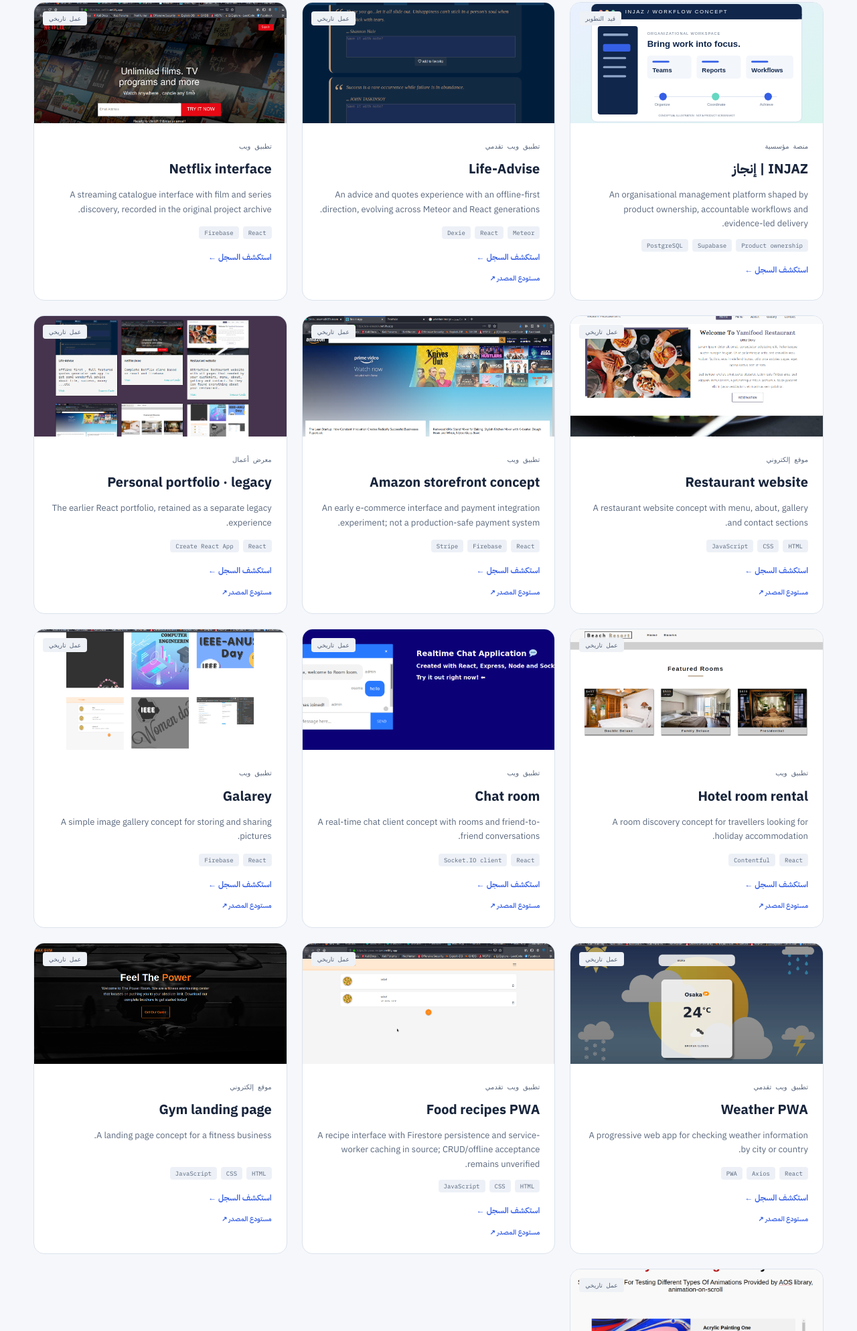
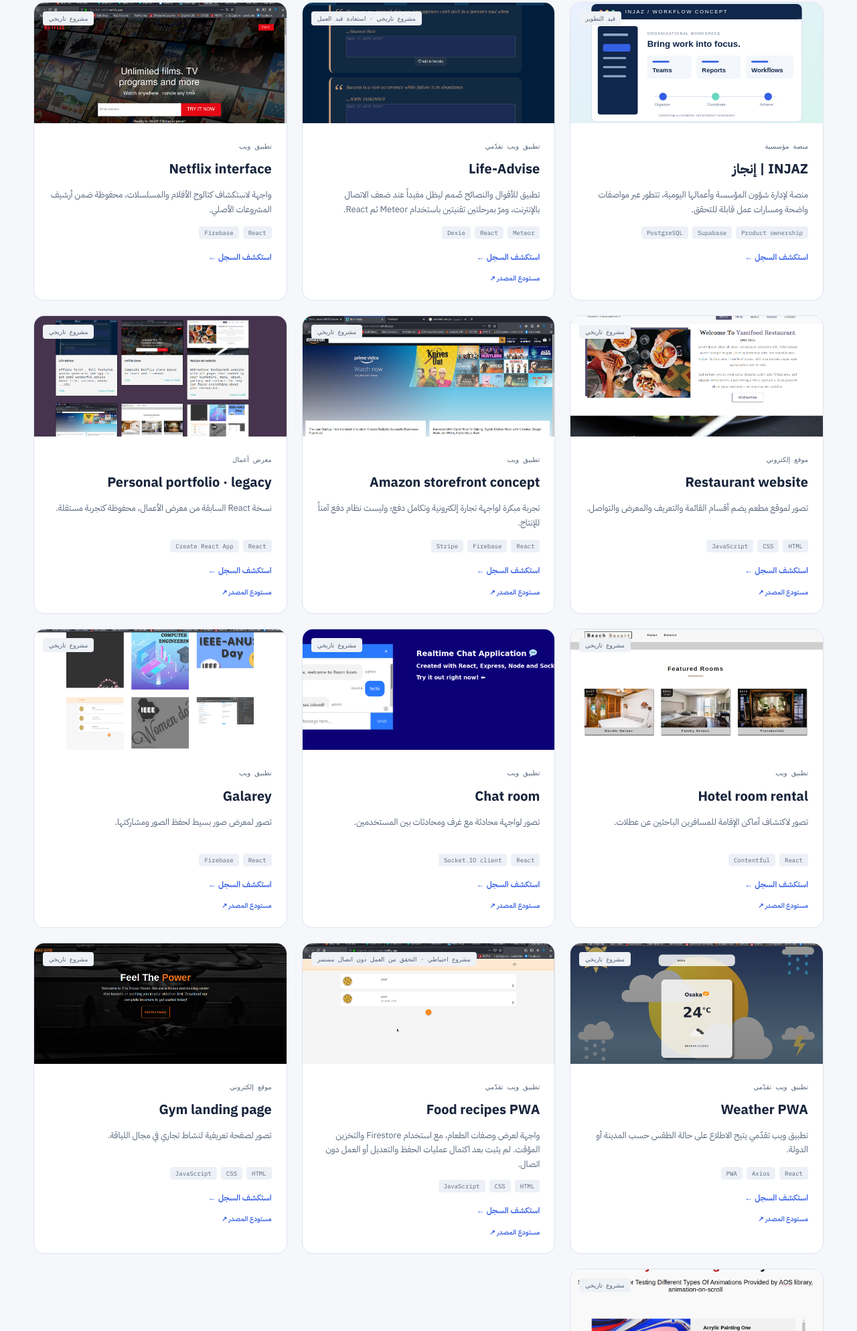
Before and after one commit to osama865/portfolio-react, an Astro site in the folder astro/: page /ar/projects in a window 1280 px wide. Shown: the part 812-2800 px from the top of the page at 67% size. Built offline with nearby package versions, Linux system fonts and the light colour scheme; Astro itself is replaced by a stand-in of ours.

Commit message:
fix: polish Arabic archive editorial copy

```diff
--- a/astro/src/pages/ar/[...slug].astro
+++ b/astro/src/pages/ar/[...slug].astro
@@ -19,7 +19,7 @@ const writingSlug=slug.startsWith("writing/")?slug.split("/")[1]:null;
 const writingItem=writingSlug?writing.find(w=>w.slug===writingSlug):null;
 const isWritingDetail=!!writingItem;
 const categories=[...new Set(projects.map(p=>p.category))];
-const categoryNames:Record<string,string>={"Business platform":"منصة مؤسسية","Progressive web app":"تطبيق ويب تقدمي","Web application":"تطبيق ويب","Website":"موقع إلكتروني","Portfolio":"معرض أعمال","Experiment":"تجربة"};
+const categoryNames:Record<string,string>={"Business platform":"منصة مؤسسية","Progressive web app":"تطبيق ويب تقدّمي","Web application":"تطبيق ويب","Website":"موقع إلكتروني","Portfolio":"معرض أعمال","Experiment":"تجربة"};
 const writingTitles:Record<string,string>={
 "choose-node-framework":"كيف تختار إطار العمل المناسب لتطبيق Node.js القادم؟","node-caching-redis":"موضوعات متقدمة في Node.js: التخزين المؤقت","docker-brief-introduction":"Docker: مقدمة موجزة","life-advise-side-project":"مشروع جانبي: تطبيق Life-Advise","javascript-arrays-iterators":"سلسلة JavaScript 101: المصفوفات وطرقها والمكررات","javascript-scopes-execution-context":"سلسلة JavaScript 101: النطاق وسياق التنفيذ","javascript-functions":"سلسلة JavaScript 101: الدوال","javascript-variables-constants":"سلسلة JavaScript 101: المتغيرات والثوابت والكلمة let","javascript-loops":"سلسلة JavaScript 101: الحلقات التكرارية","free-javascript-resources":"مجموعة مصادر مجانية لتعلم JavaScript وتطوير الويب","conditional-loops-practice":"تدريبات على الشروط والحلقات في JavaScript","javascript-console-time":"ما هي console.time() في JavaScript؟","javascript-conditionals":"سلسلة JavaScript 101: الجمل الشرطية","javascript-syntax-variables-datatypes":"سلسلة JavaScript 101: الصياغة والمتغيرات وأنواع البيانات","javascript-introduction":"سلسلة JavaScript 101: مقدمة","document-designmode":"ما خاصية Document.designMode؟","what-to-write-about":"عمّ أكتب؟"};
 const writingSummaries:Record<string,string>={
@@ -42,10 +42,10 @@ const writingSummaries:Record<string,string>={
 "what-to-write-about":"تدوينة تأملية قصيرة حول سؤال: عمّ يمكن أن نكتب؟"
 };
 const writingCategoryNames:Record<string,string>={"Engineering notes":"ملاحظات هندسية","JavaScript notes":"ملاحظات JavaScript","Project notes":"ملاحظات مشروعات","Personal note":"تأملات شخصية","Learning notes":"ملاحظات تعلم"};
-const projectNames:Record<string,string>={"injaz":"إنجاز","life-advise":"Life-Advise","netflix-clone":"واجهة Netflix","restaurant-website":"موقع مطعم","amazon-clone":"تصور متجر Amazon","portfolio-legacy":"معرض الأعمال السابق","hotel-room-rental":"تأجير غرف فندقية","chat-room":"غرفة محادثة","galarey":"Galarey","weather-pwa":"تطبيق الطقس","food-recipes-pwa":"تطبيق وصفات الطعام","gym-landing-page":"صفحة نادي رياضي","aos-testing":"تجارب رسوم AOS"};
+const projectNames:Record<string,string>={"injaz":"إنجاز","life-advise":"Life-Advise","netflix-clone":"واجهة Netflix","restaurant-website":"موقع مطعم","amazon-clone":"تصور متجر Amazon","portfolio-legacy":"معرض الأعمال السابق","hotel-room-rental":"استكشاف أماكن الإقامة","chat-room":"غرفة محادثة","galarey":"Galarey","weather-pwa":"تطبيق الطقس","food-recipes-pwa":"تطبيق وصفات الطعام","gym-landing-page":"صفحة نادي رياضي","aos-testing":"تجارب رسوم AOS"};
 const projectDescriptions:Record<string,string>={
-"injaz":"منصة لإدارة وتنظيم المؤسسات، تتشكل عبر ملكية المنتج ومسارات عمل واضحة وتسليم يستند إلى الأدلة.",
-"life-advise":"تجربة للأقوال والنصائح باتجاه يراعي العمل دون اتصال، تطورت عبر جيلي Meteor وReact.",
+"injaz":"منصة لإدارة شؤون المؤسسة وأعمالها اليومية، تتطور عبر مواصفات واضحة ومسارات عمل قابلة للتحقق.",
+"life-advise":"تطبيق للأقوال والنصائح صُمم ليظل مفيداً عند ضعف الاتصال بالإنترنت، ومرّ بمرحلتين تقنيتين باستخدام Meteor ثم React.",
 "netflix-clone":"واجهة لاستكشاف كتالوج الأفلام والمسلسلات، محفوظة ضمن أرشيف المشروعات الأصلي.",
 "restaurant-website":"تصور لموقع مطعم يضم أقسام القائمة والتعريف والمعرض والتواصل.",
 "amazon-clone":"تجربة مبكرة لواجهة تجارة إلكترونية وتكامل دفع؛ وليست نظام دفع آمناً للإنتاج.",
@@ -53,8 +53,8 @@ const projectDescriptions:Record<string,string>={
 "hotel-room-rental":"تصور لاكتشاف أماكن الإقامة للمسافرين الباحثين عن عطلات.",
 "chat-room":"تصور لواجهة محادثة مع غرف ومحادثات بين المستخدمين.",
 "galarey":"تصور لمعرض صور بسيط لحفظ الصور ومشاركتها.",
-"weather-pwa":"تطبيق ويب تقدمي للاستعلام عن الطقس حسب المدينة أو الدولة.",
-"food-recipes-pwa":"واجهة وصفات مع حفظ عبر Firestore وتخزين مؤقت؛ لم يثبت بعد اكتمال عمليات البيانات أو العمل دون اتصال.",
+"weather-pwa":"تطبيق ويب تقدّمي يتيح الاطلاع على حالة الطقس حسب المدينة أو الدولة.",
+"food-recipes-pwa":"واجهة لعرض وصفات الطعام، مع استخدام Firestore والتخزين المؤقت. لم يثبت بعد اكتمال عمليات الحفظ والتعديل أو العمل دون اتصال.",
 "gym-landing-page":"تصور لصفحة تعريفية لنشاط تجاري في مجال اللياقة.",
 "aos-testing":"موقع صغير لاستكشاف رسوم الحركة عند التمرير باستخدام مكتبة AOS."
 };
@@ -63,7 +63,7 @@ const projectDescriptions:Record<string,string>={
 <section class="page-hero"><div class="container"><small class="eyebrow">أعمال مختارة / أرشيف المشروعات</small><h1>مجموعة من الأشياء التي <em>بنيتها.</em></h1><p>مشروعات بمراحل مختلفة، ودروس بقيت معها. الروابط التاريخية مراجع للمشروعات وليست دليلاً على استمرار تشغيلها.</p><div class="case-meta"><span>{projects.length} مشروعاً</span><span>ويب · منتجات · تجارب</span></div></div></section>
 <section class="section"><div class="container"><div class="archive-note"><b>دراستا الحالة المختارتان</b><p>إنجاز وLife-Advise يحصلان على المعالجة التفصيلية. يبقى الموضع الثالث للعرض المختار فارغاً عمداً، مع الاحتفاظ بسجلات المشروعات الثلاثة عشر في الأرشيف.</p><p><a href="/ar/projects/injaz/">إنجاز ↗</a> · <a href="/ar/projects/life-advise/">Life-Advise ↗</a></p></div>
 <div class="project-filters" role="group" aria-label="تصفية المشروعات"><button type="button" data-filter="all" aria-pressed="true">الكل</button>{categories.map(c=><button type="button" data-filter={c} aria-pressed="false">{categoryNames[c]??c}</button>)}</div>
-<div class="project-grid all-projects">{projects.map(p=><article class="project-card" data-category={p.category}><a class="project-cover" href={`/ar/projects/${p.slug}/`}><img src={p.image} alt={`صورة أرشيفية لمشروع ${p.name}`} loading="lazy"/><span class="status">{p.status.includes("development")?"قيد التطوير":"عمل تاريخي"}</span></a><div class="project-body"><small class="eyebrow">{categoryNames[p.category]??p.category}</small><h3><a href={`/ar/projects/${p.slug}/`}>{p.name}</a></h3><p>{p.description}</p><div class="tags">{p.stack.slice(0,3).map(tag=><span>{tag}</span>)}</div><a class="read-link" href={`/ar/projects/${p.slug}/`}>استكشف السجل ←</a>{p.source&&<div class="project-links"><a href={p.source} target="_blank" rel="noreferrer">مستودع المصدر ↗</a></div>}</div></article>)}</div>
+<div class="project-grid all-projects">{projects.map(p=><article class="project-card" data-category={p.category}><a class="project-cover" href={`/ar/projects/${p.slug}/`}><img src={p.image} alt={`صورة من أرشيف مشروع ${projectNames[p.slug]??p.name}`} loading="lazy"/><span class="status">{p.slug==="injaz"?"قيد التطوير":p.slug==="life-advise"?"مشروع تاريخي · استعادة قيد العمل":p.slug==="food-recipes-pwa"?"مشروع احتياطي · التحقق من العمل دون اتصال مستمر":"مشروع تاريخي"}</span></a><div class="project-body"><small class="eyebrow">{categoryNames[p.category]??p.category}</small><h3><a href={`/ar/projects/${p.slug}/`}>{p.name}</a></h3><p>{projectDescriptions[p.slug]??"مشروع محفوظ ضمن أرشيف الأعمال."}</p><div class="tags">{p.stack.slice(0,3).map(tag=><span>{tag}</span>)}</div><a class="read-link" href={`/ar/projects/${p.slug}/`}>استكشف السجل ←</a>{p.source&&<div class="project-links"><a href={p.source} target="_blank" rel="noreferrer">مستودع المصدر ↗</a></div>}</div></article>)}</div>
 </div></section>
 <script>
 const buttons=document.querySelectorAll<HTMLButtonElement>("[data-filter]");
@@ -71,7 +71,7 @@ const cards=document.querySelectorAll<HTMLElement>("[data-category]");
 buttons.forEach(button=>button.addEventListener("click",()=>{const selected=button.dataset.filter??"all";cards.forEach(card=>{card.hidden=selected!=="all"&&card.dataset.category!==selected});buttons.forEach(item=>item.setAttribute("aria-pressed",String(item===button)))}));
 </script></SiteLayout>
 : isInjaz ? <SiteLayout title="إنجاز — دراسة حالة | أسامة إبراهيم" description="دراسة حالة عن توجيه المنتج وحوكمة التسليم في منصة إنجاز.">
-<section class="page-hero"><div class="container"><a class="read-link" href="/ar/projects/">← جميع المشروعات</a><small class="eyebrow">دراسة حالة / ملكية المنتج والتسليم</small><h1>من احتياجات العمل اليومية إلى منتج تحكمه قواعد واضحة.</h1><p>إنجاز منصة لإدارة وتنظيم المؤسسات، يجري تطويرها لتوحيد إدارة الأفراد والمسؤوليات وسير العمل التشغيلي. والسؤال الذي يوجّه قرارات المنتج بسيط: هل تستطيع المؤسسة إدارة أعمالها المعتادة بثقة، دون تدخل المطوّر في كل مرة؟</p><div class="case-meta"><span>منتج قيد التطوير</span><span>مستودع المصدر خاص</span><span>الأدلة راجعت في 13 نوفمبر 2026</span></div></div></section>
+<section class="page-hero"><div class="container"><a class="read-link" href="/ar/projects/">← جميع المشروعات</a><small class="eyebrow">دراسة حالة / ملكية المنتج والتسليم</small><h1>من احتياجات العمل اليومية إلى منتج تحكمه قواعد واضحة.</h1><p>إنجاز منصة لإدارة وتنظيم المؤسسات، يجري تطويرها لتوحيد إدارة الأفراد والمسؤوليات وسير العمل التشغيلي. والسؤال الذي يوجّه قرارات المنتج بسيط: هل تستطيع المؤسسة إدارة أعمالها المعتادة بثقة، دون تدخل المطوّر في كل مرة؟</p><div class="case-meta"><span>منتج قيد التطوير</span><span>مستودع المصدر خاص</span><span>مراجعة الأدلة: 13 نوفمبر 2026</span></div></div></section>
 <section class="section"><article class="container simple-content case-study">
 <h2>الفكرة قبل الواجهة</h2><p>بدأ العمل من تحويل احتياجات إدارية متفرقة إلى مواصفات قابلة للاختبار. لا تُعامل الشاشات بوصفها المنتج كله؛ فالصلاحيات، وانتقالات الحالة، وسلامة السجلات، وإمكانية تشغيل الإدارة اليومية عناصر أساسية في تعريفه.</p>
 <h3>حدود النظام المعمارية</h3><div class="diagram" aria-label="مخطط معماري توضيحي"><div class="diagram-node"><b>واجهة الويب</b><small>مسارات عمل بحسب الدور</small></div><div class="diagram-arrow">↓</div><div class="diagram-node"><b>الحد الموثوق</b><small>مصادقة · وظائف خادمية · إجراءات RPC</small></div><div class="diagram-arrow">↓</div><div class="diagram-node"><b>طبقة البيانات</b><small>PostgreSQL · سياسات RLS · ترحيلات</small></div><div class="diagram-arrow">↓</div><div class="diagram-node"><b>التحقق والأدلة</b><small>اختبارات متصفح · بيئة مؤقتة · سجلات مراجعة</small></div><p class="diagram-note">رسم تفسيري لحدود المسؤولية، وليس لقطة من واجهة المنتج أو مخطط نشر كامل.</p></div>
@@ -103,4 +103,4 @@ buttons.forEach(button=>button.addEventListener("click",()=>{const selected=butt
 <section class="section"><div class="container simple-content"><h2>عن المقال</h2><p>{writingSummaries[writingItem?.slug??""]??"ملخص المقال المنشور باللغة الأصلية."}</p><p class="writing-original-title">العنوان الأصلي: {writingItem?.title}</p><p>الموضوعات: {writingItem?.tags.join(" · ")}</p>{writingItem?.alternate&&<p><a class="read-link" href={writingItem.alternate} target="_blank" rel="noreferrer">نسخة بديلة على DEV ↗</a></p>}</div></section></SiteLayout>
 : <SiteLayout title="الكتابة — أسامة إبراهيم" description="مقالات وملاحظات تقنية من أرشيف الكتابة.">
 <section class="page-hero"><div class="container"><small class="eyebrow">ملاحظات وشروحات واستطرادات</small><h1>بعض الأفكار تستحق <em>مساحة أوسع.</em></h1><p>مجموعة من الكتابات التي رافقت التعلم والبناء ومقارنة الأدوات ومحاولة شرح ما وجدته مفيداً.</p><div class="case-meta"><span>{writing.length} مادة منشورة</span><span>أرشيف 2022</span></div></div></section>
-<section class="section"><div class="container"><div class="writing-intro"><small class="eyebrow">دفتر الملاحظات</small><p>هذه منشورات أصلية وليست موجزاً اجتماعياً مباشراً. تبقى المقالات الخارجية بلغتها الأصلية، وتحتفظ بروابطها الأساسية كما هي.</p></div><div class="writing-list">{writing.map((item,index)=><article class="writing-entry"><span class="writing-index">{String(index+1).padStart(2,"0")}</span><div class="writing-main"><div class="writing-meta"><time datetime={item.dateISO}>{new Date(item.dateISO+"T12:00:00").toLocaleDateString("ar",{day:"numeric",month:"long",year:"numeric"})}</time><span>{item.platform}</span><span>{writingCategoryNames[item.category]??"تقنية"}</span></div><h2><a href={item.url} target="_blank" rel="noreferrer">{writingTitles[item.slug]??item.title}</a></h2><p>{writingSummaries[item.slug]??"ملخص المقال المنشور باللغة الأصلية."}</p><small>المقال الأصلي باللغة الإنجليزية ↗</small></div><a class="writing-arrow" href={item.url} target="_blank" rel="noreferrer" aria-label={`اقرأ المقال الأصلي: ${item.title}`}>↗</a></article>)}</div></div></section></SiteLayout>}
+<section class="section"><div class="container"><div class="writing-intro"><small class="eyebrow">دفتر الملاحظات</small><p>هذه منشورات أصلية وليست موجزاً اجتماعياً مباشراً. تبقى المقالات الخارجية بلغتها الأصلية، وتحتفظ بروابطها الأساسية كما هي.</p></div><div class="writing-list">{writing.map((item,index)=><article class="writing-entry"><span class="writing-index">{String(index+1).padStart(2,"0")}</span><div class="writing-main"><div class="writing-meta"><time datetime={item.dateISO}>{new Date(item.dateISO+"T12:00:00").toLocaleDateString("ar",{day:"numeric",month:"long",year:"numeric"})}</time><span>{item.platform}</span><span>{writingCategoryNames[item.category]??"تقنية"}</span></div><h2><a href={item.url} target="_blank" rel="noreferrer">{writingTitles[item.slug]??item.title}</a></h2><p>{writingSummaries[item.slug]??"ملخص المقال المنشور باللغة الأصلية."}</p><small>المقال الأصلي باللغة الإنجليزية ↗</small></div><a class="writing-arrow" href={item.url} target="_blank" rel="noreferrer" aria-label={`اقرأ المقال الأصلي: ${writingTitles[item.slug]??item.title}`}>↗</a></article>)}</div></div></section></SiteLayout>}
```
